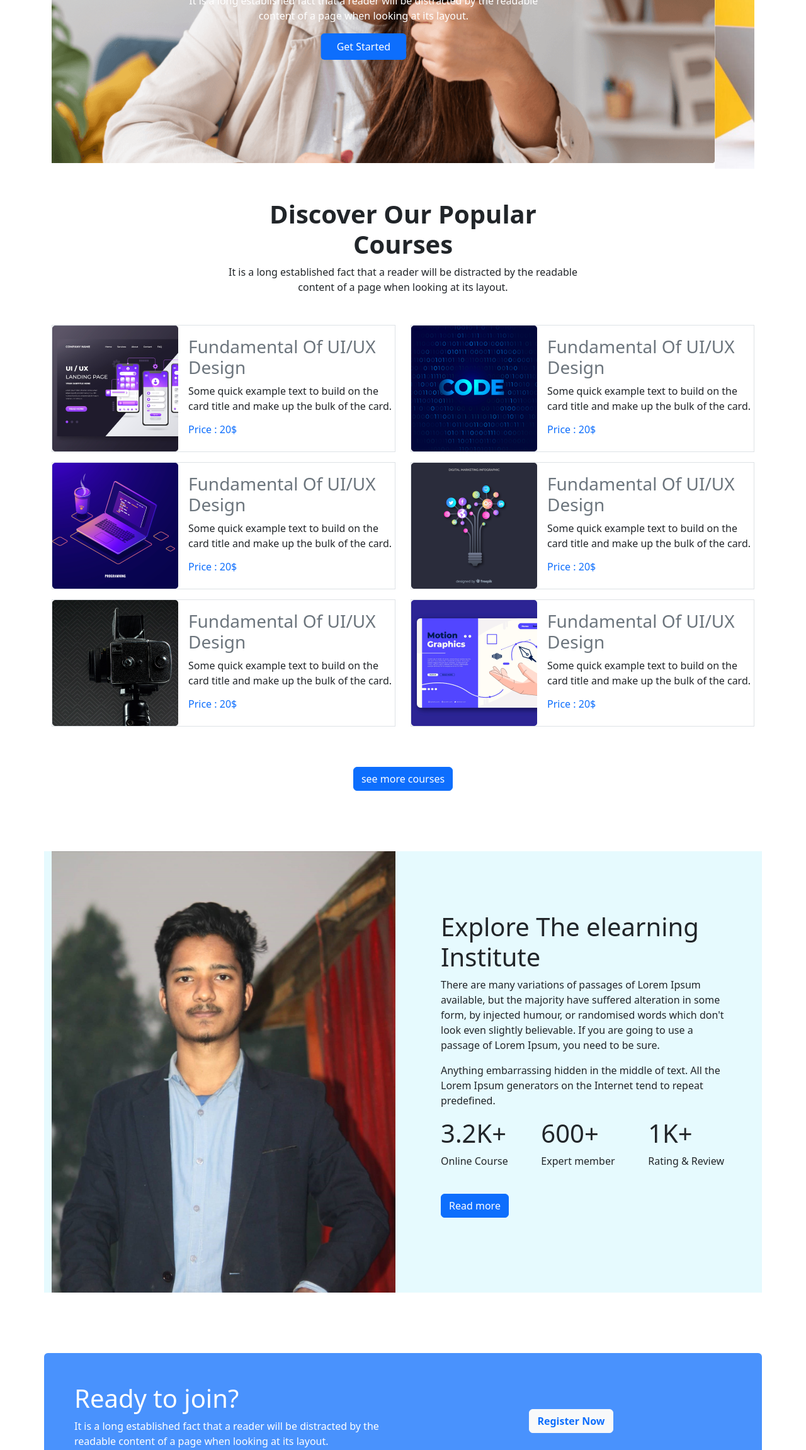
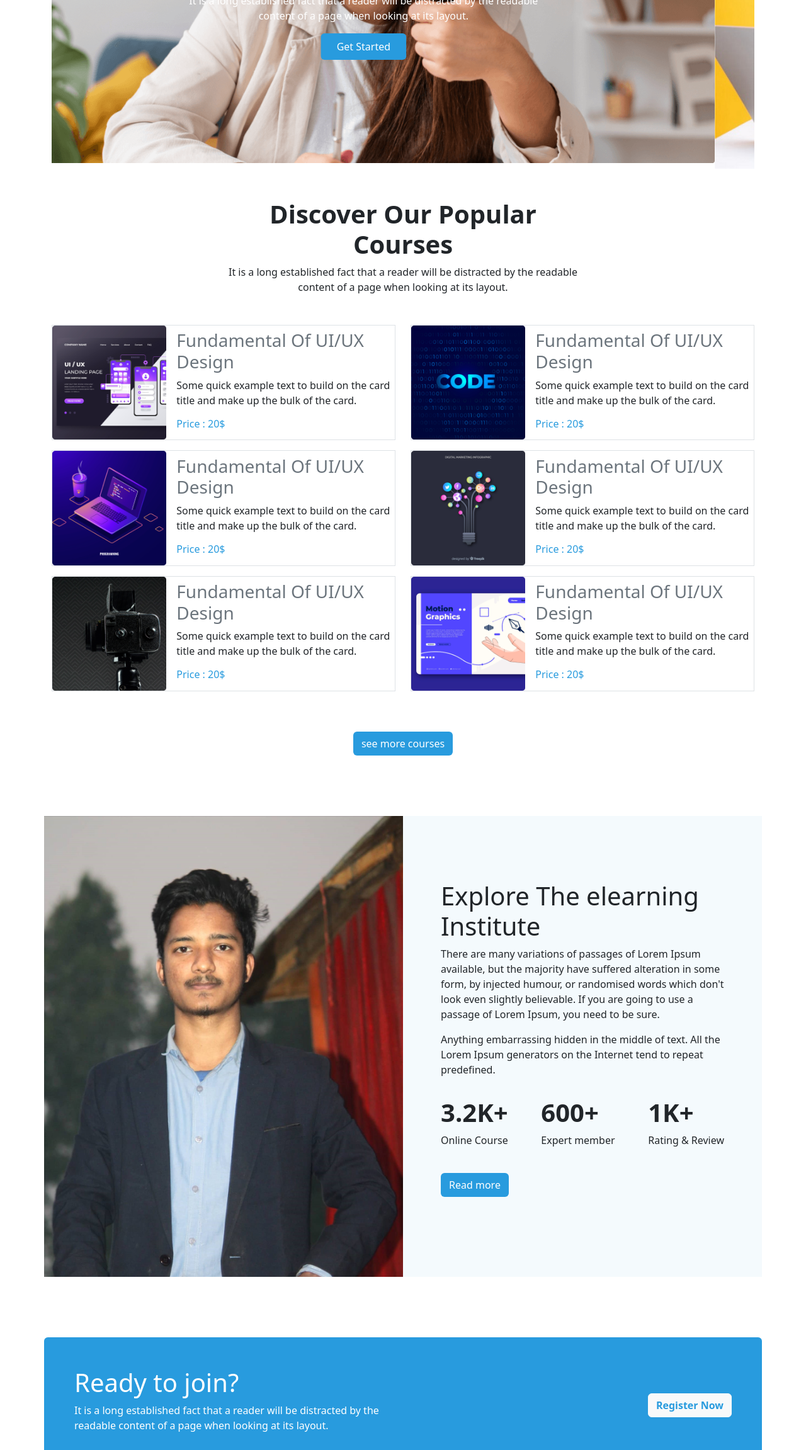
Before and after one commit to humayonitbd/Creative-website-Bootstrap-, a plain HTML site: page index.html in a window 1280 px wide. Shown: the part 497-2800 px from the top of the page at 63% size. Drawn offline with nearby package versions, Linux system fonts and the light colour scheme.

Commit message:
color customize

```diff
--- a/index.html
+++ b/index.html
@@ -9,6 +9,8 @@
     <script src="https://kit.fontawesome.com/1ce240dc12.js" crossorigin="anonymous"></script>
     <!-- bootstrap css  -->
     <link rel="stylesheet" href="https://cdn.jsdelivr.net/npm/bootstrap@5.2.0/dist/css/bootstrap.min.css">
+    <!-- style css  -->
+    <link rel="stylesheet" href="style.css">
 </head>
 <body>
 
@@ -45,7 +47,7 @@
                     </li>
                     </ul>
                     <form class="d-flex" role="search">
-                    <button class="btn btn-outline-primary text-primary" type="submit">Register</button>
+                    <button class="btn btn-outline-primary text-color" type="submit">Register</button>
                     </form>
                 </div>
                 </div>
@@ -57,26 +59,26 @@
                 <div class="carousel-inner">
                   <div class="carousel-item active">
                     <img src="images/cover/cover-1.png" class="d-block w-100" alt="...">
-                    <div class="carousel-caption pb-lg-5 mb-lg-5 d-md-block">
-                        <h1 class="fw-bold">Wellcome to everybody Get Started <br> Digital Learning</h1>
+                    <div class="carousel-caption pb-lg-5 mb-lg-5 d-block">
+                        <h1 class="fw-bold fs-3">Wellcome to everybody Get Started <br> Digital Learning</h1>
                         <p>It is a long established fact that a reader will be distracted by the readable <br> content of a page when looking at its layout.</p>
-                        <button class="btn bg-primary px-4 py-2 text-white mb-lg-5">Get Started</button>
+                        <button class="btn px-4 py-2 text-white mb-lg-5" style="background: #289BDE;">Get Started</button>
                     </div>
                   </div>
                   <div class="carousel-item">
                     <img src="images/cover/cover-2.jpg"  class="d-block w-100" alt="...">
-                    <div class="carousel-caption pb-lg-5 mb-lg-5 d-md-block">
-                        <h1 class="fw-bold">Wellcome to everybody Get Started <br> Digital Learning</h1>
+                    <div class="carousel-caption pb-lg-5 mb-lg-5 d-block">
+                        <h1 class="fw-bold fs-3">Wellcome to everybody Get Started <br> Digital Learning</h1>
                         <p>It is a long established fact that a reader will be distracted by the readable <br> content of a page when looking at its layout.</p>
-                        <button class="btn bg-primary px-4 py-2 mb-lg-5 text-white">Get Started</button>
+                        <button class="btn px-4 py-2 mb-lg-5 text-white" style="background: #289BDE;">Get Started</button>
                     </div>
                   </div>
                   <div class="carousel-item">
                     <img src="images/cover/cover-3.jpg" class="d-block w-100" alt="...">
-                    <div class="carousel-caption pb-lg-5 mb-lg-5 d-md-block">
-                        <h1 class="fw-bold">Wellcome to everybody Get Started <br> Digital Learning</h1>
+                    <div class="carousel-caption pb-lg-5 mb-lg-5 d-block">
+                        <h1 class="fw-bold fs-3">Wellcome to everybody Get Started <br> Digital Learning</h1>
                         <p>It is a long established fact that a reader will be distracted by the readable <br> content of a page when looking at its layout.</p>
-                        <button class="btn bg-primary px-4 py-2 mb-lg-5 text-white">Get Started</button>
+                        <button class="btn px-4 py-2 mb-lg-5 text-white" style="background: #289BDE;">Get Started</button>
                     </div>
                   </div>
                 </div>
@@ -100,67 +102,79 @@
 <section class="my-5">
     <div class="container">
         <div class="text-center my-5">
-            <h1 class="fw-semibold">Discover Our Popular <br> Courses</h1>
+            <h1 class="fw-bold">Discover Our Popular <br> Courses</h1>
             <p>It is a long established fact that a reader will be distracted by the readable <br> content of a page when looking at its layout.</p>
         </div>
         <div class="row">
             <div class="col-lg-6 col-md-12">
                 <div class="d-md-flex d-lg-flex align-items-center border mb-3">
-                    <img class="img-fluid " src="images/course/course-1.png" alt="">
-                    <div class="ms-3">
+                    <div class="col-lg-4">
+                        <img class="w-100" src="images/course/course-1.png" alt="">
+                    </div>
+                    <div class="col-lg-8 ms-3">
                         <h3 class="text-secondary">Fundamental Of UI/UX Design</h3>
                         <p>Some quick example text to build on the card title and make up the bulk of the card.</p>
-                        <h6 class="text-primary">Price : 20$</h6>
+                        <h6 style="color: #289BDE;">Price : 20$</h6>
                     </div>
                 </div>
                 <div class="d-md-flex d-lg-flex align-items-center border mb-3">
-                    <img class="img-fluid " src="images/course/course-3.png" alt="">
-                    <div class="ms-3">
+                    <div class="col-lg-4">
+                        <img class="w-100" src="images/course/course-3.png" alt="">
+                    </div>
+                    <div class="col-lg-8 ms-3">
                         <h3 class="text-secondary">Fundamental Of UI/UX Design</h3>
                         <p>Some quick example text to build on the card title and make up the bulk of the card.</p>
-                        <h6 class="text-primary">Price : 20$</h6>
+                        <h6 style="color: #289BDE;">Price : 20$</h6>
                     </div>
                 </div>
                 <div class="d-md-flex d-lg-flex align-items-center border mb-3">
-                    <img class="img-fluid " src="images/course/course-5.png" alt="">
-                    <div class="ms-3">
+                    <div class="col-lg-4">
+                        <img class="w-100" src="images/course/course-5.png" alt="">
+                    </div>
+                    <div class="col-lg-8 ms-3">
                         <h3 class="text-secondary">Fundamental Of UI/UX Design</h3>
                         <p>Some quick example text to build on the card title and make up the bulk of the card.</p>
-                        <h6 class="text-primary">Price : 20$</h6>
+                        <h6 style="color: #289BDE;">Price : 20$</h6>
                     </div>
                 </div>
 
             </div>
             <div class="col-lg-6 col-md-12">
                 <div class=" d-block d-md-flex d-lg-flex align-items-center border mb-3">
-                    <img class="img-fluid" src="images/course/course-2.png" alt="">
-                    <div class="ms-3">
+                    <div class="col-lg-4">
+                        <img class="w-100" src="images/course/course-2.png" alt="">
+                    </div>
+                    <div class="col-lg-8 ms-3">
                         <h3 class="text-secondary">Fundamental Of UI/UX Design</h3>
                         <p>Some quick example text to build on the card title and make up the bulk of the card.</p>
-                        <h6 class="text-primary">Price : 20$</h6>
+                        <h6 style="color: #289BDE;">Price : 20$</h6>
                     </div>
                 </div>
                 <div class="d-md-flex d-lg-flex align-items-center border mb-3">
-                    <img class="img-fluid" src="images/course/course-4.png" alt="">
-                    <div class="ms-3">
+                    <div class="col-lg-4">
+                        <img class="w-100" src="images/course/course-4.png" alt="">
+                    </div>
+                    <div class="col-lg-8 ms-3">
                         <h3 class="text-secondary">Fundamental Of UI/UX Design</h3>
                         <p>Some quick example text to build on the card title and make up the bulk of the card.</p>
-                        <h6 class="text-primary">Price : 20$</h6>
+                        <h6 style="color: #289BDE;">Price : 20$</h6>
                     </div>
                 </div>
                 <div class="d-md-flex d-lg-flex align-items-center border mb-3">
-                    <img class="img-fluid" src="images/course/course-6.png" alt="">
-                    <div class="ms-3">
+                    <div class="col-lg-4">
+                        <img class="w-100" src="images/course/course-6.png" alt="">
+                    </div>
+                    <div class="col-lg-8 ms-3">
                         <h3 class="text-secondary">Fundamental Of UI/UX Design</h3>
                         <p>Some quick example text to build on the card title and make up the bulk of the card.</p>
-                        <h6 class="text-primary">Price : 20$</h6>
+                        <h6 style="color: #289BDE;">Price : 20$</h6>
                     </div>
                 </div>
 
             </div>
         </div>
         <div class="text-center my-5">
-            <button class="btn btn-primary text-white">see more courses</button>
+            <button class="btn text-white" style="background: #289BDE;">see more courses</button>
         </div>
     </div>
 </section>
@@ -168,11 +182,11 @@
 
 <!-- explor section stat  -->
 <section class="my-5 py-lg-5">
-    <div class="container bg-info bg-opacity-10">
+    <div class="container" style="background: #F4FAFD;">
         <div class="row d-flex justify-content-center align-items-center">
-            <div class="col-md-6 mb-3 mb-md-0">
+            <div class="col-md-6 p-0 m-0 mb-3 mb-md-0">
                 <div class="">
-                    <img class="img-fluid" src="images/working1.jpg" alt="">
+                    <img class="w-100" src="images/working1.jpg" alt="">
                 </div>
             </div>
 
@@ -181,22 +195,22 @@
                     <h1>Explore The elearning Institute</h1>
                     <p>There are many variations of passages of Lorem Ipsum available, but the majority have suffered alteration in some form, by injected humour, or randomised words which don't look even slightly believable. If you are going to use a passage of Lorem Ipsum, you need to be sure.</p>
                     <p>Anything embarrassing hidden in the middle of text. All the Lorem Ipsum generators on the Internet tend to repeat predefined.</p>
-                    <div class="d-flex justify-content-between align-items-center">
+                    <div class="d-flex pt-lg-3 justify-content-between align-items-center">
                         <div>
-                            <h1>3.2K+</h1>
+                            <h1 class="fw-bold">3.2K+</h1>
                             <p>Online Course</p>
                         </div>
                         <div>
-                            <h1>600+</h1>
+                            <h1 class="fw-bold">600+</h1>
                             <p>Expert member</p>
                         </div>
                         <div>
-                            <h1>1K+</h1>
+                            <h1 class="fw-bold">1K+</h1>
                             <p>Rating & Review</p>
                         </div>
                     </div>
                     <div class="my-4">
-                        <button class="btn btn-primary text-white">Read more</button>
+                        <button class="btn text-white" style="background: #289BDE;">Read more</button>
                     </div>
                 </div>
             </div>
@@ -208,7 +222,7 @@
 
 <!-- ready section stat  -->
  <section class="my-5">
-    <div class="container bg-primary bg-opacity-75 py-5 px-5 rounded">
+    <div class="container bg-opacity-75 py-5 px-5 rounded" style="background: #289BDE;">
         <div class="row d-lg-flex justify-content-center align-items-center ">
             <div class="col-lg-6 col-md-12">
                 <div class="text-white text-lg-start text-center">
@@ -218,8 +232,8 @@
 
             </div>
             <div class="col-lg-6 col-md-12">
-                <div class="text-center">
-                    <button class="btn btn-light text-primary fw-bold" data-bs-toggle="modal" data-bs-target="#exampleModal">Register Now</button>
+                <div class=" text-center float-lg-end">
+                    <button class="btn btn-light fw-bold" data-bs-toggle="modal" data-bs-target="#exampleModal" style="color: #289BDE;">Register Now</button>
                 </div>
             </div>
         </div>
@@ -271,7 +285,7 @@
 <section class="my-5">
     <div class="container">
         <div class="py-3 text-md-start text-center">
-            <h1>Meet Our Successfull <br> Students</h1>
+            <h1 class="fw-bold">Meet Our Successfull <br> Students</h1>
             <p>It is a long established fact that a reader will be distracted by the  readable content of a <br> page when looking at its layout.</p>
         </div>
         <div class="row row-cols-1 row-cols-md-2 row-cols-lg-4 g-4">
@@ -306,14 +320,14 @@
               <div class="card">
                 <img src="images/student/student-8.jpg" class="card-img-top" alt="...">
                 <div class="card-body">
-                  <h5 class="card-title">Nishi Akter</h5>
+                  <h5 class="card-title">Humayon Forid</h5>
                   <p class="card-text">Web Developer</p>
                 </div>
               </div>
             </div>
           </div>
           <div class="text-center py-5">
-            <button class="btn btn-primary text-light fw-bold">Register Now</button>
+            <button class="btn text-light fw-bold" style="background: #289BDE;">Register Now</button>
         </div>
     </div>
 </section>
@@ -331,7 +345,7 @@
             <div class="carousel-inner">
               <div class="carousel-item active">
                     <div class="row">
-                        <div class=" col-lg-6 col-md-12">
+                        <div class=" col-lg-6 col-md-12 pb-3 pb-lg-0">
                             <div class="border p-4">
                                 <div class="d-flex py-3 justify-content-between align-items-center">
                                     <img class="img-fluid" src="images/comma.png" alt="">
@@ -380,7 +394,7 @@
               </div>
               <div class="carousel-item active">
                     <div class="row">
-                        <div class=" col-lg-6 col-md-12">
+                        <div class=" col-lg-6 col-md-12 pb-3 pb-lg-0">
                             <div class="border p-4">
                                 <div class="d-flex py-3 justify-content-between align-items-center">
                                     <img class="img-fluid" src="images/comma.png" alt="">
@@ -446,15 +460,15 @@
 
 
 <!-- faq question section start  -->
-<section class="my-5">
+<section class="my-lg-5">
     <div class="container">
         <div class="text-center my-5">
-            <h1>Frequently Asked Questions</h1>
+            <h1 class="fw-bold">Frequently Asked Questions</h1>
             <p>It is a long established fact that a reader will be distracted by the readable <br> content of a page when looking at its layout.</p>
         </div>
         <div class="row d-flex justify-content-center">
             <div class="col-md-8">
-                <div class=" mb-5">
+                <div class="mb-lg-5">
                     <div class="accordion" id="accordionExample">
                         <div class="accordion-item mb-3">
                           <h2 class="accordion-header" id="headingOne">
@@ -504,6 +518,18 @@
                             </div>
                           </div>
                         </div>
+                        <div class="accordion-item">
+                          <h2 class="accordion-header" id="headingfive">
+                            <button class="accordion-button collapsed" type="button" data-bs-toggle="collapse" data-bs-target="#collapsefive" aria-expanded="false" aria-controls="collapsefour">
+                                What is difference between justify-content and justify items?
+                            </button>
+                          </h2>
+                          <div id="collapsefive" class="accordion-collapse collapse" aria-labelledby="headingfive" data-bs-parent="#accordionExample">
+                            <div class="accordion-body">
+                                The justify-content property controls the alignment of grid columns. It is set on the grid container. It does not apply to or control the alignment of grid items. The justify-items property controls the alignment of grid items.
+                            </div>
+                          </div>
+                        </div>
                       </div>
 
                 </div>
@@ -546,7 +572,7 @@
                 <div class="d-flex justify-content-center align-items-center text-white text-center">
                         <div>
                             <h2 class="fw-bold my-2">Coursesitbd</h2>
-                            <p class="my-2">Office 41, Zawaya Buildin, Ghala Muscat, <br>
+                            <p class="my-2">Office 01, Mirpur 01, Dhaka-Bangladesh<br>
                                 Sultanate of Oman <br>Privacy Ploicy  |   Terms of use</p>
                                 <div class="my-4">
                                     <a class="text-white" href="https://www.facebook.com/humayonitbd/"><i class="fa-brands fa-facebook me-3 fs-5"></i></a>
```
Also changed, not shown: style.css (added).
